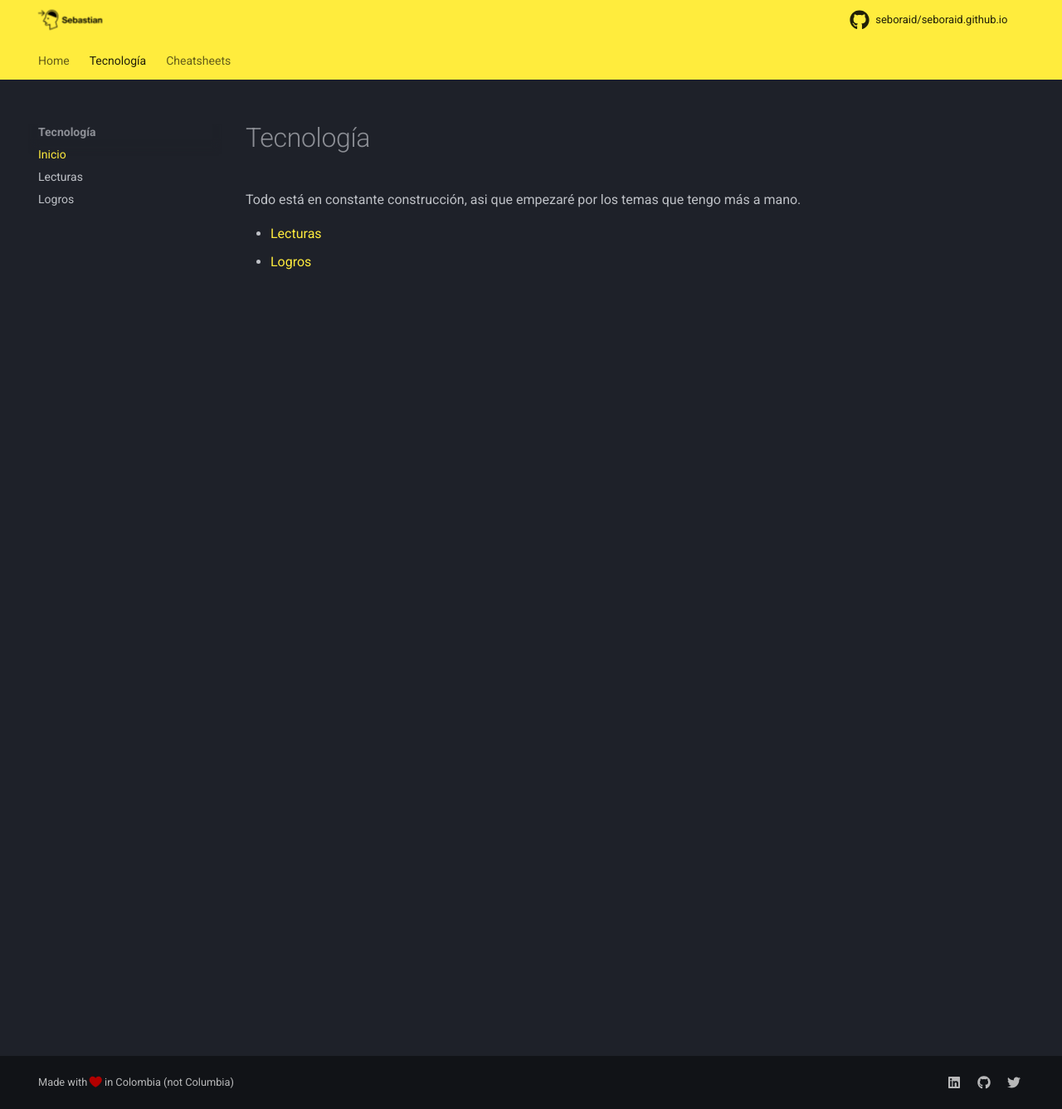
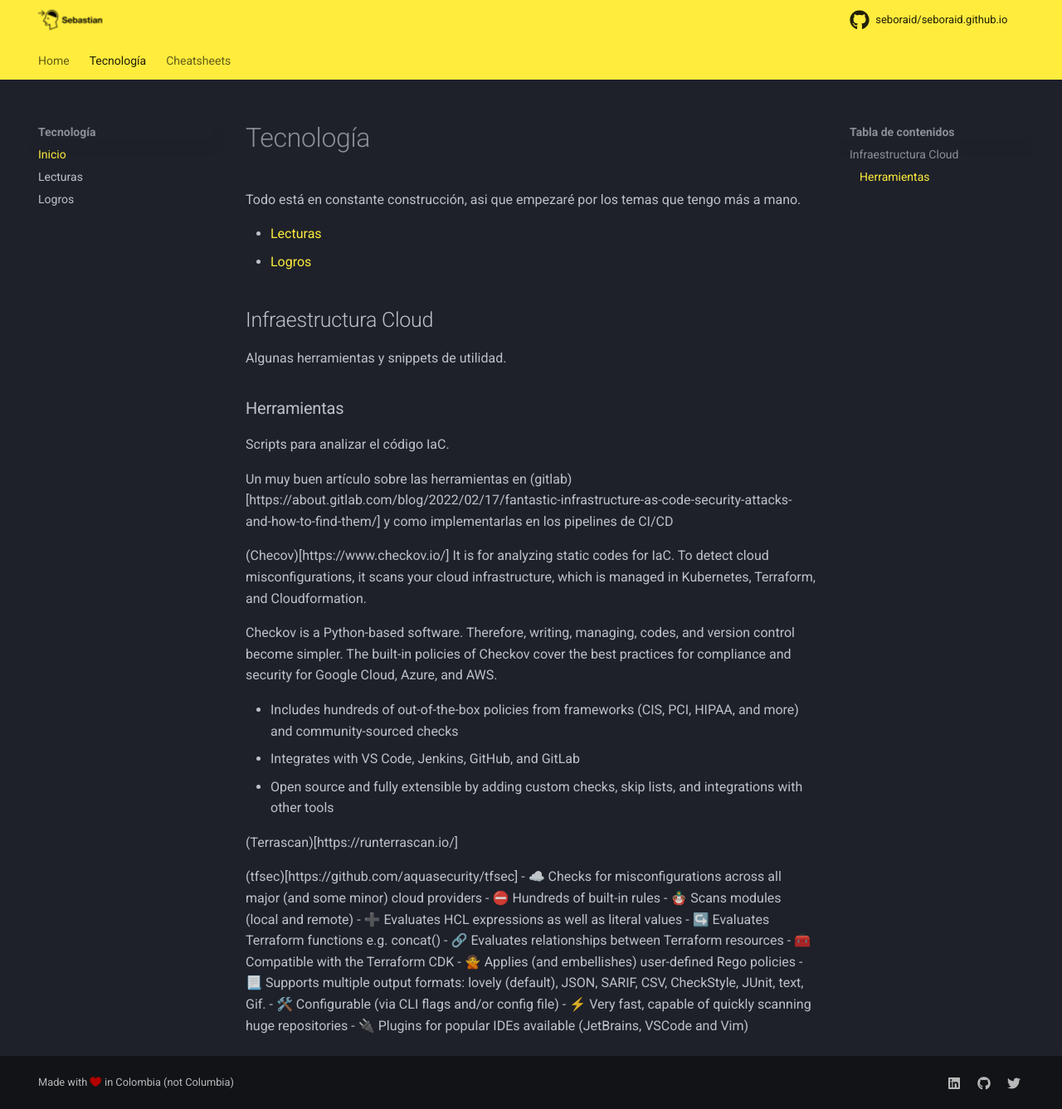
Before and after one commit to seboraid/seboraid.github.io, an MkDocs documentation site: the page built from docs/tecnologia/tecnologia.md, in a window 1280 px wide and 1337 px high. Shown: the whole window at 83% size. Built offline with MkDocs 1.6.1 and Material for MkDocs 9.7.7, drawn with Linux system fonts in a browser that asks for light colours; comment, search, counter and statistics services are not loaded.

Commit message:
Actualización IaC

```diff
--- a/docs/tecnologia/tecnologia.md
+++ b/docs/tecnologia/tecnologia.md
@@ -8,3 +8,38 @@
 
 - [Lecturas](lecturas.md)
 - [Logros](metas-y-logros.md)
+
+## Infraestructura Cloud
+
+Algunas herramientas y snippets de utilidad.
+
+### Herramientas
+
+Scripts para analizar el código IaC.
+
+Un muy buen artículo sobre las herramientas en (gitlab)[https://about.gitlab.com/blog/2022/02/17/fantastic-infrastructure-as-code-security-attacks-and-how-to-find-them/] y como implementarlas en los pipelines de CI/CD
+
+(Checov)[https://www.checkov.io/]
+It is for analyzing static codes for IaC. To detect cloud misconfigurations, it scans your cloud infrastructure, which is managed in Kubernetes, Terraform, and Cloudformation.
+
+Checkov is a Python-based software. Therefore, writing, managing, codes, and version control become simpler. The built-in policies of Checkov cover the best practices for compliance and security for Google Cloud, Azure, and AWS.
+
+- Includes hundreds of out-of-the-box policies from frameworks (CIS, PCI, HIPAA, and more) and community-sourced checks
+- Integrates with VS Code, Jenkins, GitHub, and GitLab
+- Open source and fully extensible by adding custom checks, skip lists, and integrations with other tools
+
+(Terrascan)[https://runterrascan.io/]
+
+(tfsec)[https://github.com/aquasecurity/tfsec]
+- ☁️ Checks for misconfigurations across all major (and some minor) cloud providers
+- ⛔ Hundreds of built-in rules
+- 🪆 Scans modules (local and remote)
+- ➕ Evaluates HCL expressions as well as literal values
+- ↪️ Evaluates Terraform functions e.g. concat()
+- 🔗 Evaluates relationships between Terraform resources
+- 🧰 Compatible with the Terraform CDK
+- 🙅 Applies (and embellishes) user-defined Rego policies
+- 📃 Supports multiple output formats: lovely (default), JSON, SARIF, CSV, CheckStyle, JUnit, text, Gif.
+- 🛠️ Configurable (via CLI flags and/or config file)
+- ⚡ Very fast, capable of quickly scanning huge repositories
+- 🔌 Plugins for popular IDEs available (JetBrains, VSCode and Vim)
```
